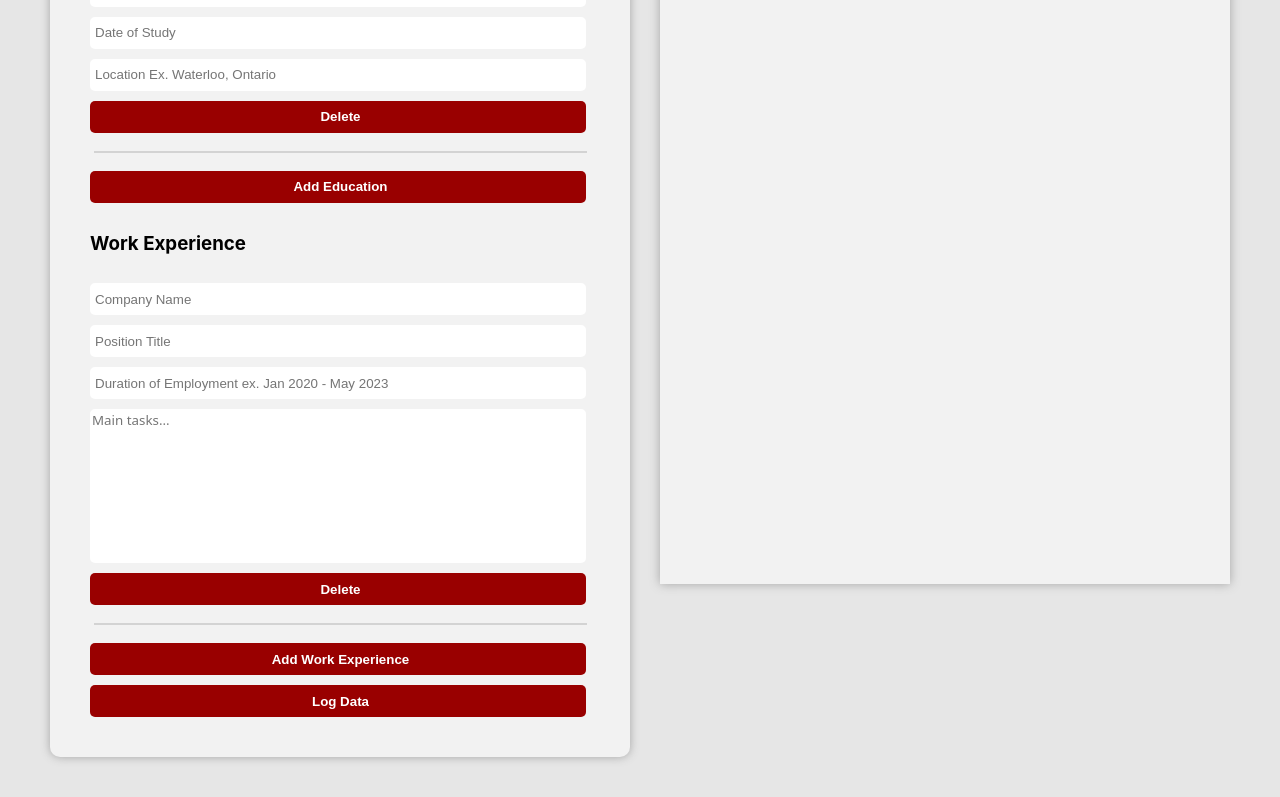
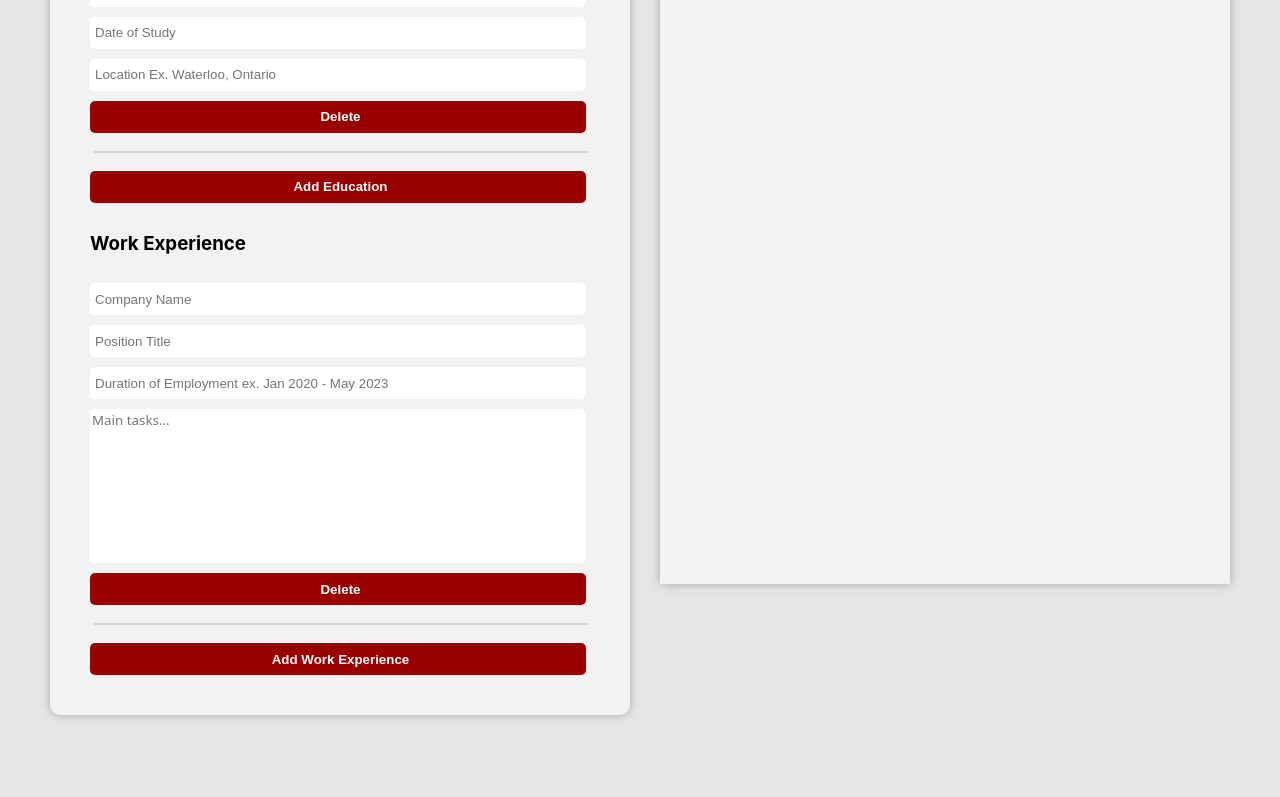
Before and after one commit to StretchedCode/cvApp, a React (Create React App) app in the folder cv-project/: page / in a window 1280 px wide. Shown: the part 546-1343 px from the top of the page. After the commit the page ends 1301 px from the top, so only its background shows below. Built offline with nearby package versions, Linux system fonts and the light colour scheme.

Commit message:
Removed button for logging data

```diff
--- a/cv-project/src/components/form.js
+++ b/cv-project/src/components/form.js
@@ -256,11 +256,6 @@ class Form extends Component{
         return workFields
     }
 
-    log = (e) => {
-        e.preventDefault()
-        console.log(this.state)
-    }
-
     render(){
         const {generalInfo, educationInfo, workInfo} = this.state
         const firstNameInputFunc = this.firstNameInputHandle
@@ -289,7 +284,6 @@ class Form extends Component{
                         {this.createWorkExperience()}
                         <button onClick={this.handleWorkExperience}>Add Work Experience</button>
                     </div>
-                    <button onClick={this.log}>Log Data</button>
                 </form>
                 <Resume information={this.state}></Resume>
             </div>
```
